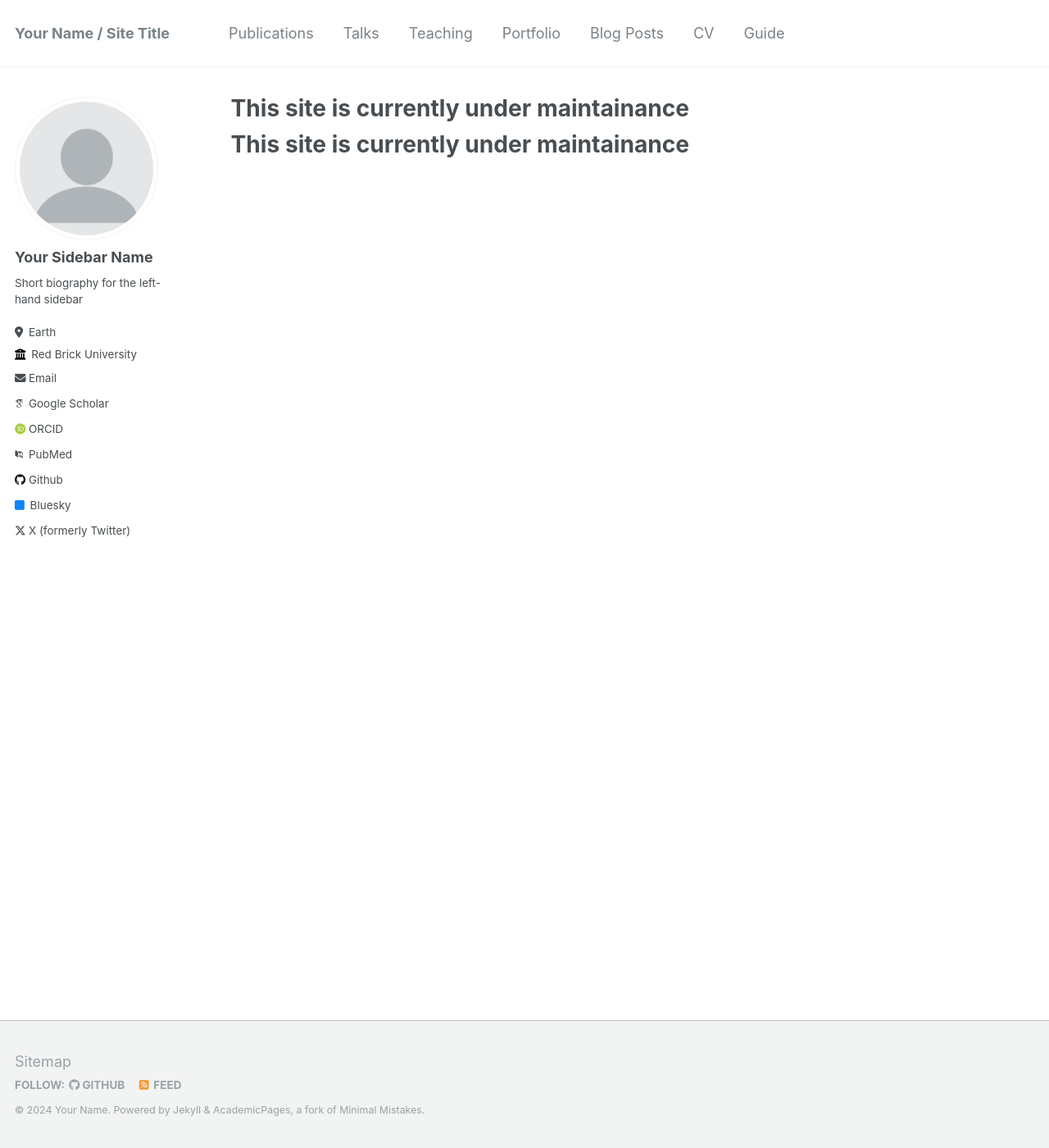
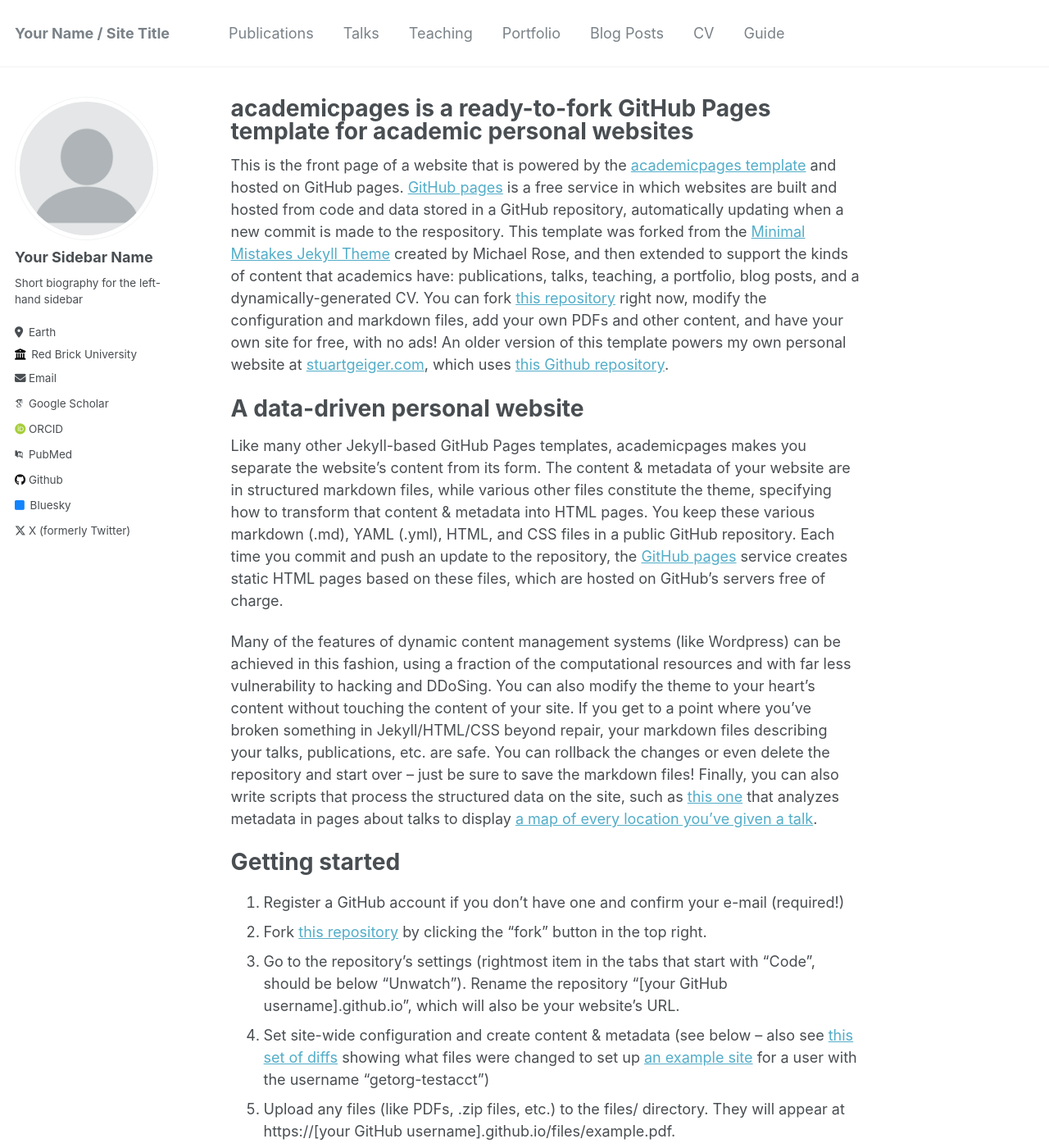
Before and after one commit to hstewart93/hstewart93.github.io, a Jekyll site: the page built from _pages/about.md, in a window 1280 px wide and 1400 px high. Shown: the whole window at 82% size. Built offline with Jekyll 4.4.1, drawn with Linux system fonts in a browser that asks for light colours; some web fonts are replaced; our own code applies the rules of GitHub Pages for plain Markdown files; some of the changed text lies outside the part shown.

Commit message:
add content back to about page.

```diff
--- a/_pages/about.md
+++ b/_pages/about.md
@@ -1,6 +1,4 @@
-
-# This site is currently under maintainance
-<!-- ---
+---
 permalink: /
 title: "academicpages is a ready-to-fork GitHub Pages template for academic personal websites"
 author_profile: true
@@ -48,4 +46,4 @@
 
 For more info
 ------
-More info about configuring academicpages can be found in [the guide](https://academicpages.github.io/markdown/). The [guides for the Minimal Mistakes theme](https://mmistakes.github.io/minimal-mistakes/docs/configuration/) (which this theme was forked from) might also be helpful. -->
+More info about configuring academicpages can be found in [the guide](https://academicpages.github.io/markdown/). The [guides for the Minimal Mistakes theme](https://mmistakes.github.io/minimal-mistakes/docs/configuration/) (which this theme was forked from) might also be helpful.
```
